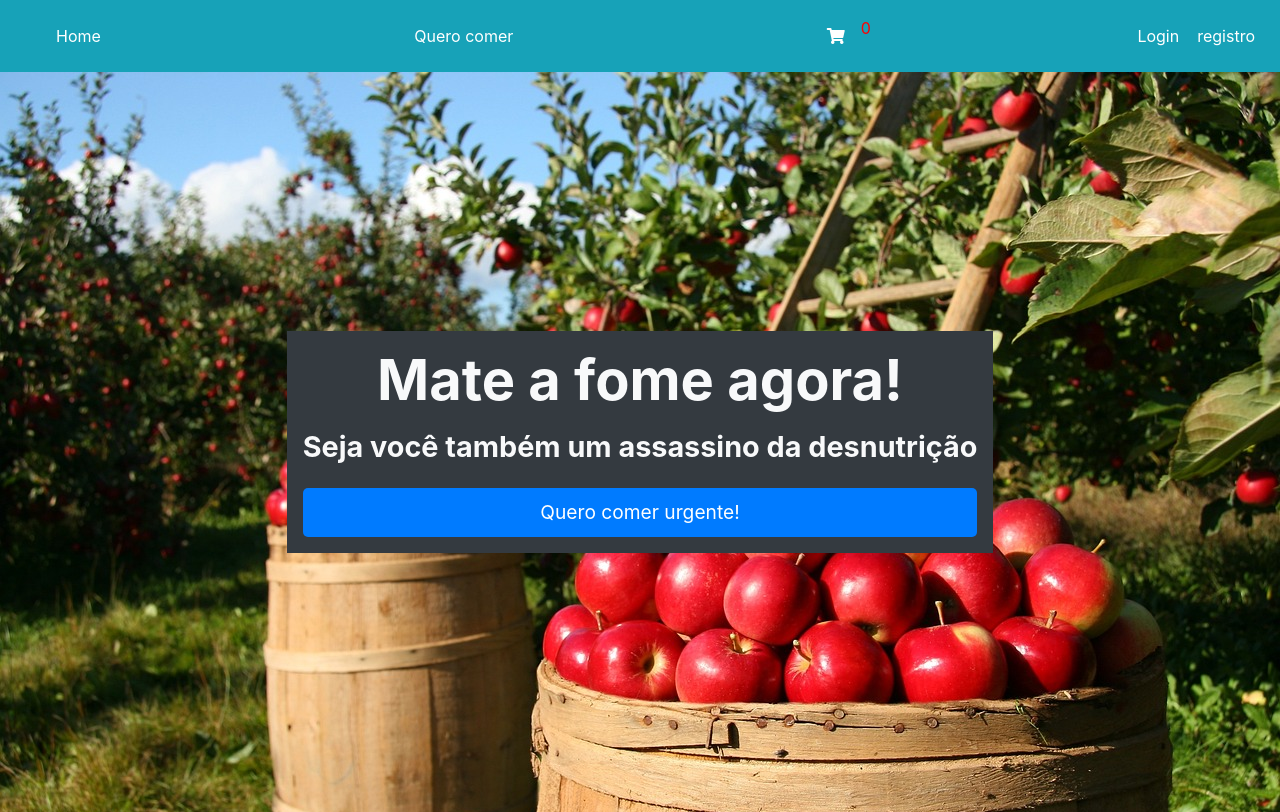
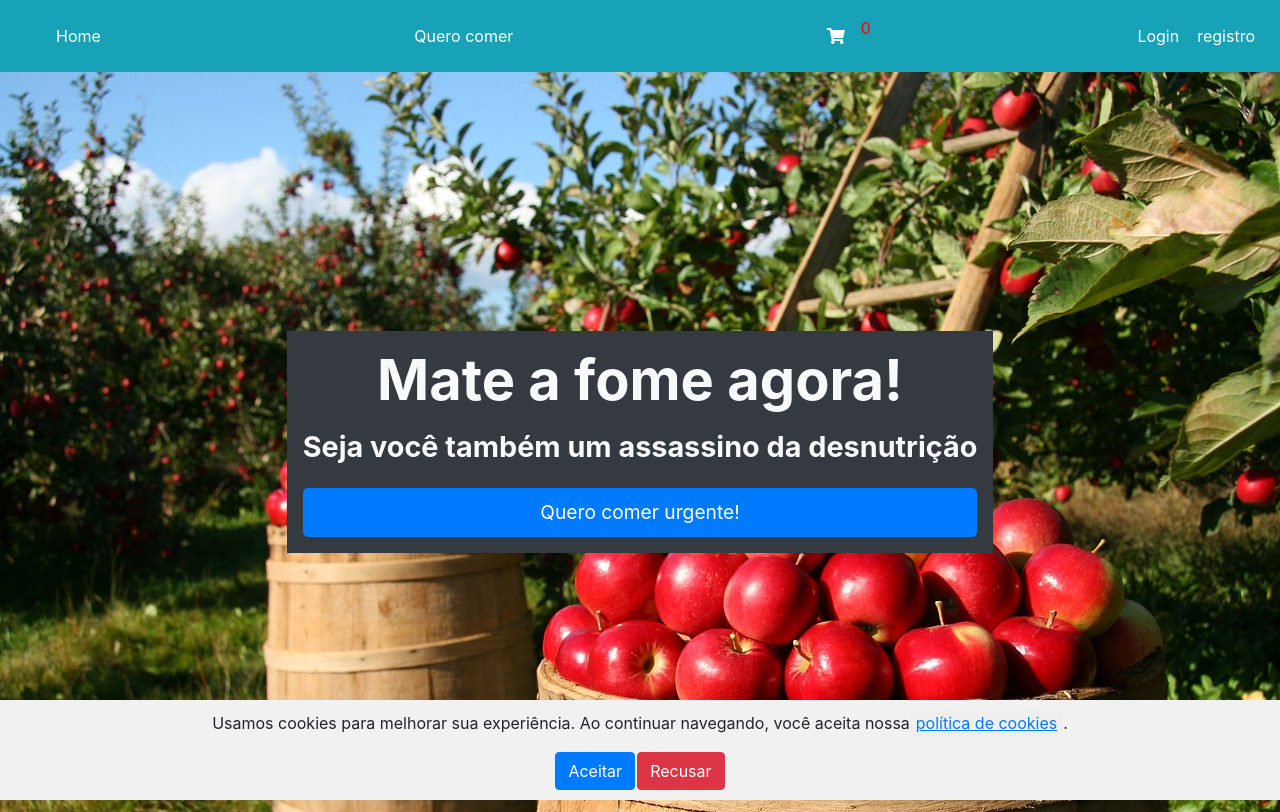
Before and after one commit to SamuelRocha91/consumy, a Vue app: page / in a window 1280 px wide. Built offline with nearby package versions, Linux system fonts and the light colour scheme; a web font is replaced by a local one.

Commit message:
feat: incrementa política de cookies do site

```diff
--- a/src/components/CookieBanner.vue
+++ b/src/components/CookieBanner.vue
@@ -1,6 +1,7 @@
 <script setup lang="ts">
 import { ref, onMounted } from 'vue';
 
+const showPolicy = ref(false);
 const showBanner = ref(false);
 const checkCookieConsent = () => {
   if (localStorage.getItem('cookiesAccepted') === 'false') {
@@ -22,6 +23,10 @@ const rejectCookies = () => {
   showBanner.value = false;
 };
 
+const togglePolicy = () => {
+  showPolicy.value = !showPolicy.value;
+};
+
 onMounted(() => {
   checkCookieConsent();
 });
@@ -31,23 +36,60 @@ onMounted(() => {
 
 <template>
   <div v-if="showBanner" id="cookie-banner" class="cookie-banner">
-    <p>Usamos cookies para melhorar sua experiência. Ao continuar navegando, você aceita nossa <a href="#">política de cookies</a>.</p>
-    <button @click="acceptCookies">Aceitar</button>
-    <button @click="rejectCookies">Recusar</button>
+    <p>Usamos cookies para melhorar sua experiência. Ao continuar navegando, você aceita nossa<button class="link-policy" @click="togglePolicy">política de cookies</button>.</p>
+    <div v-if="showPolicy">
+      <h3>Política de cookies</h3>
+      <p>Nosso site utiliza cookies para melhorar sua experiência de navegação. Os cookies são pequenos arquivos de texto armazenados no seu dispositivo que nos ajudam a:</p>
+      <ul>
+        <li>Entender como você usa nosso site</li>
+        <li>Personalizar o conteúdo e a publicidade</li>
+        <li>Oferecer recursos de redes sociais</li>
+        <li>Analizar o tráfego do site</li>
+      </ul>
+    </div>
+    <div class="btns-init">
+      <button class="btn btn-primary" @click="acceptCookies">Aceitar</button>
+      <button  class="btn btn-danger" @click="rejectCookies">Recusar</button>
+    </div>
   </div>
 </template>
 
-<style>
+<style scoped>
 .cookie-banner {
-  display: flex;
-  justify-content: space-between;
-  align-items: center;
   position: fixed;
   bottom: 0;
   width: 100%;
   background-color: #f1f1f1;
   padding: 10px;
   text-align: center;
+  display: flex;
+  flex-direction: column;
+  justify-content: center;
+  align-items: center;
+  align-content: center;
   z-index: 1000;
 }
+
+.btns-init {
+  display: flex;
+  justify-content: center;
+  align-items: center;
+  align-content: center;
+  gap: 2px;
+}
+
+.link-policy {
+  color: #007bff;
+  cursor: pointer;
+  text-decoration: underline;
+  border: none;
+}
+
+ul {
+  padding: 20px;
+  display: flex;
+  flex-direction: column;
+  justify-content: flex-start;
+  align-items: flex-start;
+}
 </style>
--- a/src/views/WelcomeView.vue
+++ b/src/views/WelcomeView.vue
@@ -1,4 +1,5 @@
 <script setup lang="ts">
+import CookieBanner from '@/components/CookieBanner.vue';
 import { useRouter } from 'vue-router';
 const route = useRouter();
 
@@ -8,6 +9,7 @@ const handleClick = () => {
 </script>
 
 <template>
+  <CookieBanner />
   <main class="main-content">
     <div class="d-flex h-100 flex-column justify-content-center text-light">
       <div class="bg-dark h-40 d-flex flex-column p-3 justify-content-center">
```
